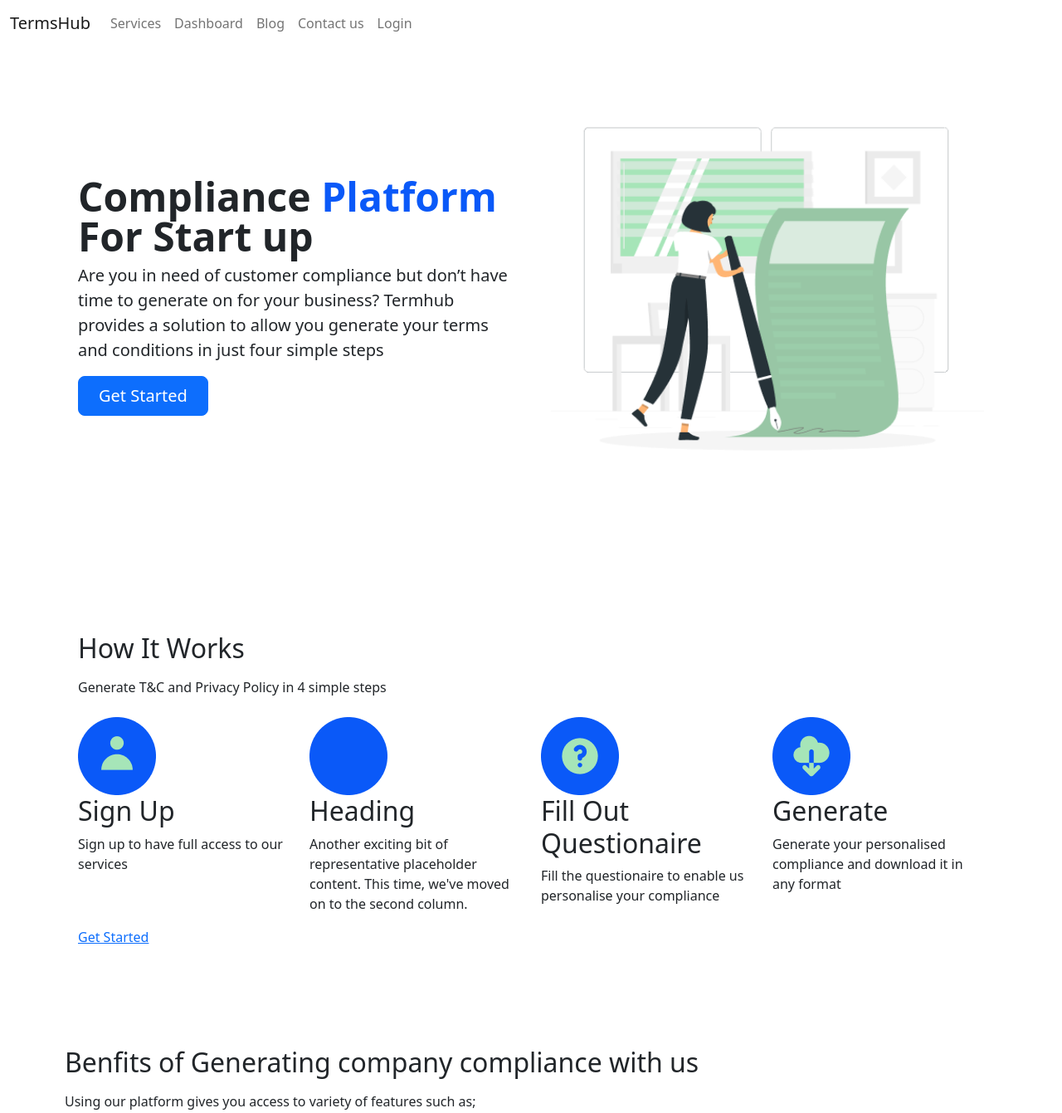
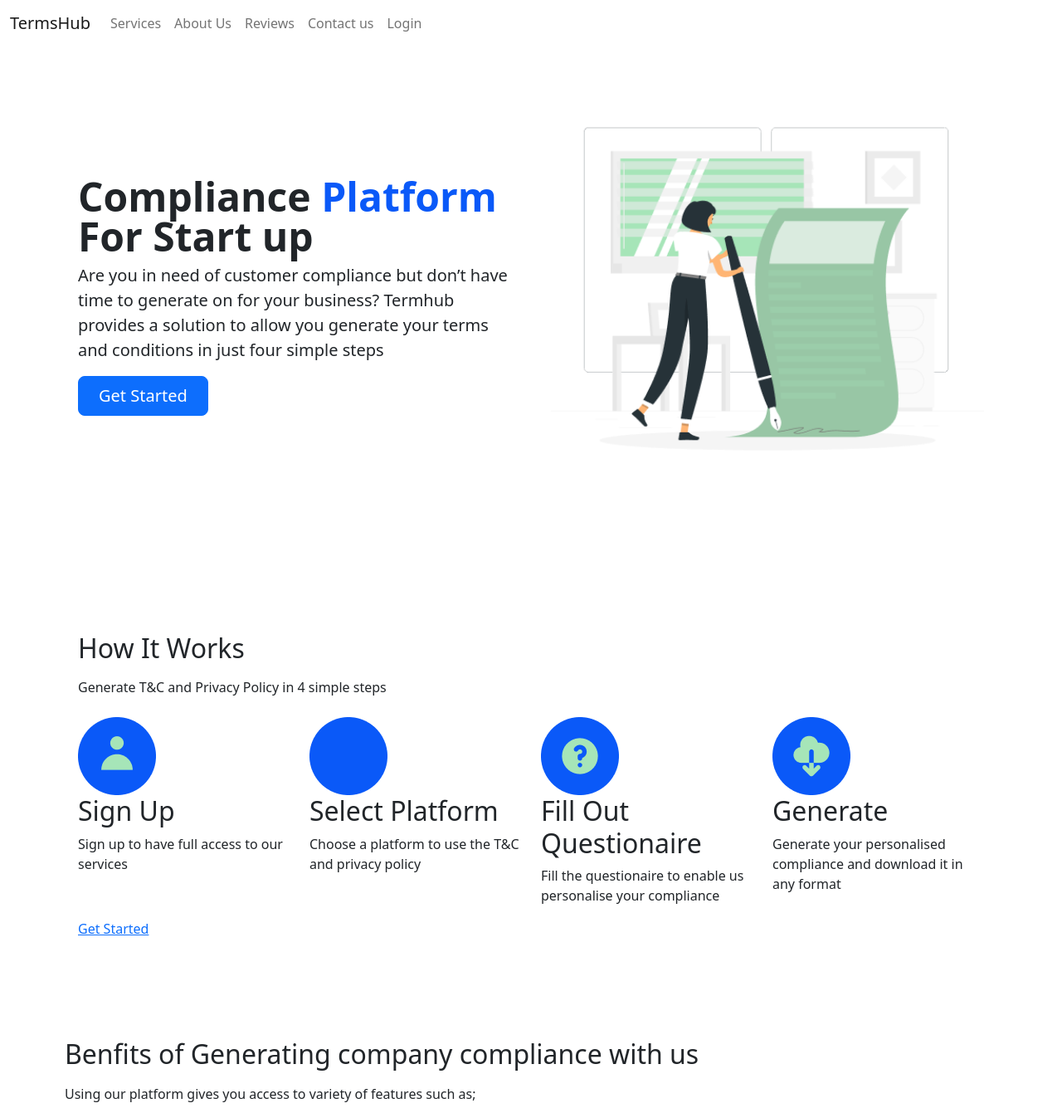
Before and after one commit to zuri-training/T-C-PP_gen_pjt73, a Django app: template TC_PP_GEN73/blog/templates/blog/index.html in a window 1280 px wide. Shown: the top 1341 px of the page at 83% size. Run offline with Django 4.2, Linux system fonts and the light colour scheme; the template is opened without the code that fills it, so the values that code supplies are empty; some libraries are stand-ins or nearby versions.

Commit message:
Update index.html

```diff
--- a/TC_PP_GEN73/blog/templates/blog/index.html
+++ b/TC_PP_GEN73/blog/templates/blog/index.html
@@ -50,10 +50,10 @@
               <a class="nav-link" href="#">Services</a>
             </li>
             <li class="nav-item">
-              <a class="nav-link" href="./dashboard.html">Dashboard</a>
+              <a class="nav-link" href="#">About Us</a>
             </li>
             <li class="nav-item">
-              <a class="nav-link" href="#">Blog</a>
+              <a class="nav-link" href="#">Reviews</a>
             </li>
             <li class="nav-item">
               <a class="nav-link" href="#">Contact us</a>
@@ -121,10 +121,9 @@
           </div>
           <div class="col-lg-3 col-md-6">
             <img src="./img/Platforma.png" alt="" />
-            <h2 class="fw-normal">Heading</h2>
+            <h2 class="fw-normal">Select Platform</h2>
             <p>
-              Another exciting bit of representative placeholder content. This
-              time, we've moved on to the second column.
+              Choose a platform to use the T&C and privacy policy
             </p>
           </div>
           <div class="col-lg-3 col-md-6">
```
